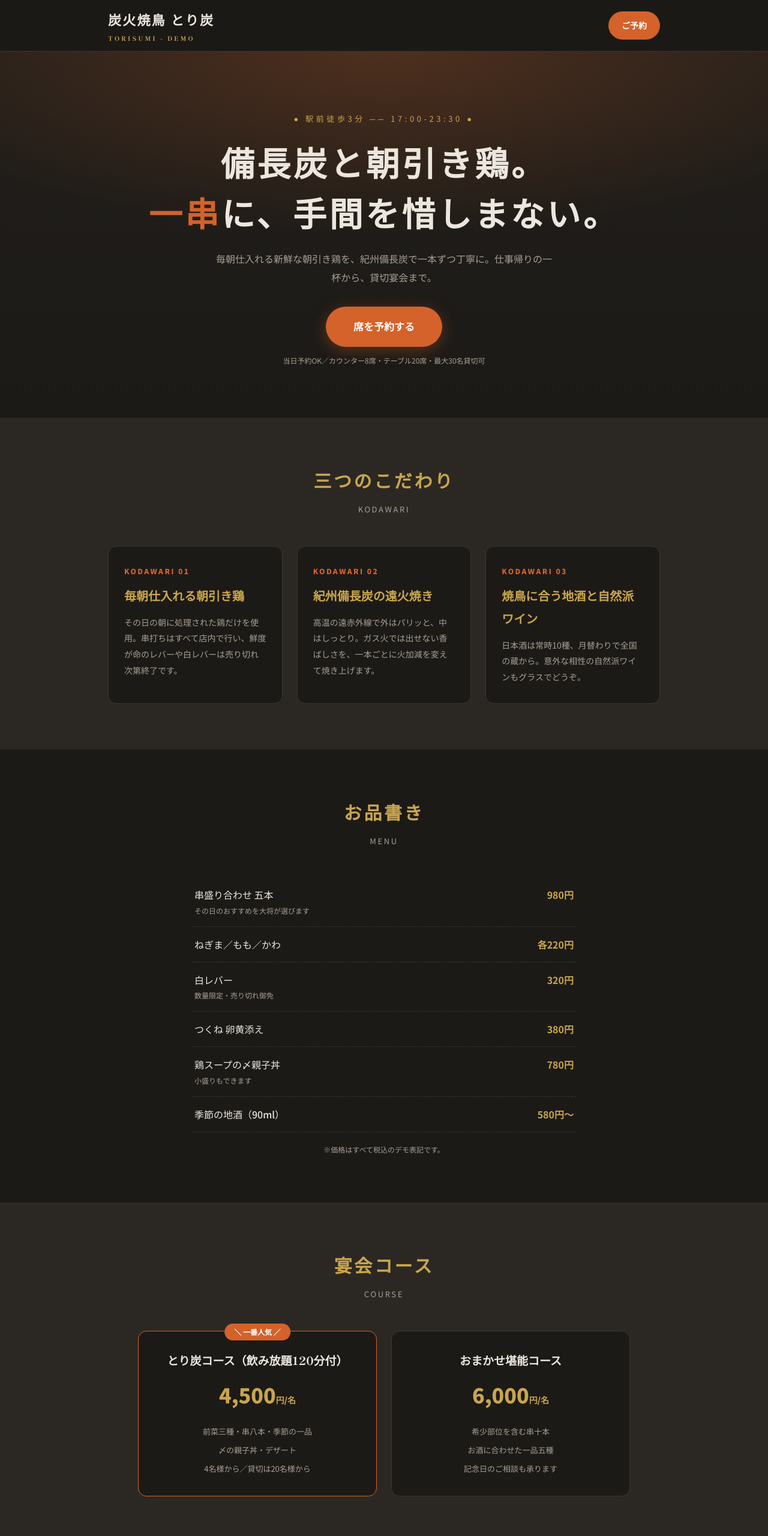
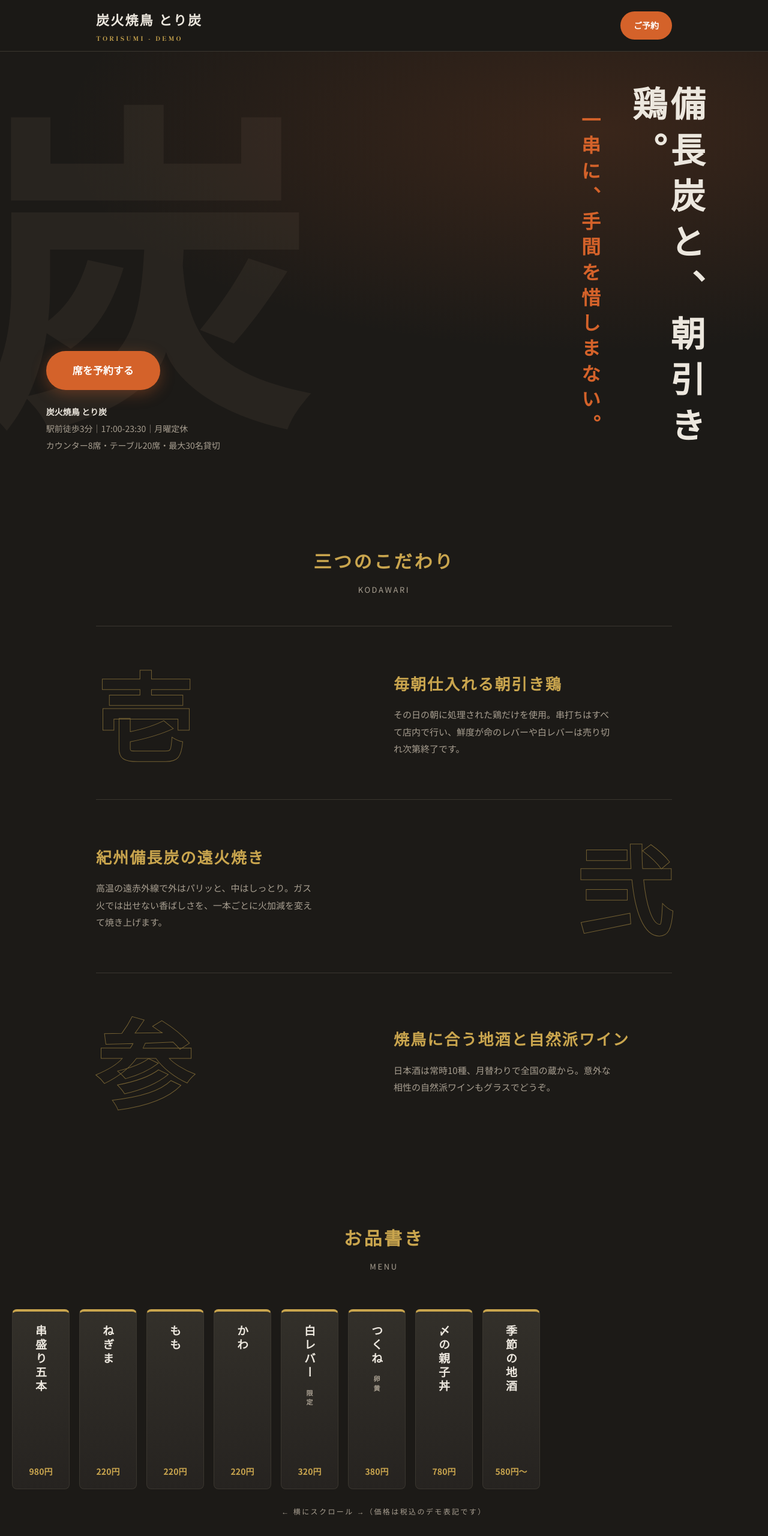
Before and after one commit to kazu-apps/portfolio, a plain HTML site: page lp-restaurant/index.html in a window 1280 px wide. Shown: the top 2560 px of the page at 60% size. Drawn offline with Linux system fonts and the light colour scheme.

Commit message:
Redesign restaurant & salon LPs with distinct layouts (Figma-driven)
Co-Authored-By: Claude Fable 5 <noreply@anthropic.com>

```diff
--- a/lp-restaurant/index.html
+++ b/lp-restaurant/index.html
@@ -11,107 +11,119 @@
 <style>
   :root {
     --sumi: #1c1a17;
-    --sumi-light: #2b2823;
+    --sumi-light: #262320;
     --hi: #d4622a;
     --hi-dark: #b04d1d;
     --kin: #c9a54e;
     --text: #ece7de;
     --muted: #a89f91;
+    --line: #3a362f;
   }
   * { margin: 0; padding: 0; box-sizing: border-box; }
   html { scroll-behavior: smooth; }
-  body {
-    font-family: "Noto Sans JP", sans-serif;
-    background: var(--sumi);
-    color: var(--text);
-    line-height: 1.9;
-  }
+  body { font-family: "Noto Sans JP", sans-serif; background: var(--sumi); color: var(--text); line-height: 1.9; }
   .serif { font-family: "Shippori Mincho", serif; }
-  .inner { max-width: 960px; margin: 0 auto; padding: 0 20px; }
-  section { padding: 76px 0; }
-  .section-title {
-    text-align: center; font-family: "Shippori Mincho", serif;
-    font-size: 30px; font-weight: 800; color: var(--kin);
-    margin-bottom: 8px; letter-spacing: .12em;
-  }
-  .section-sub { text-align: center; color: var(--muted); font-size: 13px; letter-spacing: .2em; margin-bottom: 48px; }
+  .inner { max-width: 1000px; margin: 0 auto; padding: 0 20px; }
+  section { padding: 84px 0; }
 
-  header {
-    position: sticky; top: 0; z-index: 100;
-    background: rgba(28,26,23,.94); backdrop-filter: blur(6px);
-    border-bottom: 1px solid #3a362f;
-  }
-  .header-inner { max-width: 960px; margin: 0 auto; padding: 12px 20px; display: flex; align-items: center; justify-content: space-between; }
+  header { position: sticky; top: 0; z-index: 100; background: rgba(28,26,23,.92); backdrop-filter: blur(6px); border-bottom: 1px solid var(--line); }
+  .header-inner { max-width: 1000px; margin: 0 auto; padding: 12px 20px; display: flex; align-items: center; justify-content: space-between; }
   .logo { font-family: "Shippori Mincho", serif; font-weight: 800; font-size: 22px; color: var(--text); text-decoration: none; letter-spacing: .1em; }
   .logo small { font-size: 10px; color: var(--kin); display: block; letter-spacing: .3em; }
   .header-cta { background: var(--hi); color: #fff; text-decoration: none; padding: 10px 22px; border-radius: 999px; font-weight: 700; font-size: 14px; }
   .header-cta:hover { background: var(--hi-dark); }
 
-  .hero {
-    padding: 100px 0 84px; text-align: center;
-    background:
-      radial-gradient(ellipse 70% 50% at 50% 0%, rgba(212,98,42,.25), transparent),
-      linear-gradient(180deg, #211e1a 0%, var(--sumi) 100%);
+  /* ===== 縦書きヒーロー ===== */
+  .hero { position: relative; min-height: 92vh; overflow: hidden;
+    background: radial-gradient(ellipse 70% 50% at 78% 18%, rgba(212,98,42,.16), transparent), var(--sumi); }
+  .hero-watermark {
+    position: absolute; left: -4%; top: 8%;
+    font-family: "Shippori Mincho", serif; font-weight: 800;
+    font-size: clamp(280px, 46vw, 560px); line-height: 1;
+    color: rgba(255, 217, 179, .05); user-select: none; pointer-events: none;
   }
-  .hero-kicker { color: var(--kin); letter-spacing: .35em; font-size: 13px; margin-bottom: 18px; }
-  .hero h1 { font-family: "Shippori Mincho", serif; font-size: clamp(34px, 6vw, 56px); font-weight: 800; letter-spacing: .08em; line-height: 1.5; margin-bottom: 20px; }
-  .hero h1 em { font-style: normal; color: var(--hi); }
-  .hero p { color: var(--muted); max-width: 560px; margin: 0 auto 34px; }
-  .cta-btn {
-    display: inline-block; background: var(--hi); color: #fff; text-decoration: none;
-    font-size: 17px; font-weight: 900; padding: 17px 46px; border-radius: 999px;
-    box-shadow: 0 6px 24px rgba(212,98,42,.35); transition: transform .15s, background .2s;
+  .hero-vertical {
+    position: absolute; right: 8%; top: 50%; transform: translateY(-50%);
+    display: flex; gap: clamp(20px, 4vw, 48px); height: min(78vh, 620px);
   }
+  .hero-vertical .v {
+    writing-mode: vertical-rl; font-family: "Shippori Mincho", serif; font-weight: 800;
+    letter-spacing: .32em; line-height: 1.1;
+  }
+  .v-main { font-size: clamp(34px, 5.4vw, 58px); color: var(--text); }
+  .v-sub  { font-size: clamp(20px, 3vw, 32px); color: var(--hi); margin-top: 40px; }
+  .hero-bottom { position: absolute; left: 6%; bottom: 9%; }
+  .cta-btn { display: inline-block; background: var(--hi); color: #fff; text-decoration: none; font-size: 17px; font-weight: 900; padding: 16px 44px; border-radius: 999px; box-shadow: 0 6px 24px rgba(212,98,42,.35); transition: transform .15s, background .2s; }
   .cta-btn:hover { background: var(--hi-dark); transform: translateY(-2px); }
-  .cta-note { font-size: 12px; color: var(--muted); margin-top: 12px; }
+  .hero-info { margin-top: 22px; color: var(--muted); font-size: 14px; line-height: 2; }
+  .hero-info b { color: var(--text); font-weight: 700; }
 
-  .kodawari { background: var(--sumi-light); }
-  .kodawari-grid { display: grid; grid-template-columns: repeat(auto-fit, minmax(260px, 1fr)); gap: 24px; }
-  .kodawari-card { border: 1px solid #3a362f; border-radius: 14px; padding: 30px 26px; background: var(--sumi); }
-  .kodawari-num { color: var(--hi); font-weight: 900; letter-spacing: .2em; font-size: 12px; }
-  .kodawari-card h3 { font-family: "Shippori Mincho", serif; font-size: 20px; color: var(--kin); margin: 10px 0 12px; }
-  .kodawari-card p { font-size: 14px; color: var(--muted); }
+  /* ===== こだわり：全幅交互3幕 ===== */
+  .act { border-top: 1px solid var(--line); padding: 64px 0; display: grid; grid-template-columns: 1fr 1fr; gap: 32px; align-items: center; }
+  .act .num { font-family: "Shippori Mincho", serif; font-weight: 800; font-size: clamp(90px, 14vw, 160px); line-height: 1; color: transparent; -webkit-text-stroke: 1px rgba(201,165,78,.5); }
+  .act:nth-child(even) .num { order: 2; text-align: right; }
+  .act h3 { font-family: "Shippori Mincho", serif; font-size: 26px; color: var(--kin); margin-bottom: 14px; letter-spacing: .08em; }
+  .act p { color: var(--muted); font-size: 15px; max-width: 44ch; }
 
-  .menu-list { max-width: 640px; margin: 0 auto; }
-  .menu-item { display: flex; justify-content: space-between; align-items: baseline; border-bottom: 1px dashed #3a362f; padding: 14px 4px; }
-  .menu-item .name { font-weight: 500; }
-  .menu-item .name small { display: block; color: var(--muted); font-size: 12px; }
-  .menu-item .price { color: var(--kin); font-weight: 700; white-space: nowrap; margin-left: 16px; }
-  .menu-note { text-align: center; color: var(--muted); font-size: 12px; margin-top: 18px; }
+  /* ===== お品書き：木札の横スクロール ===== */
+  .menu-scroll-wrap { position: relative; }
+  .menu-scroll { display: flex; gap: 16px; overflow-x: auto; padding: 10px 20px 26px; scroll-snap-type: x mandatory; }
+  .menu-scroll::-webkit-scrollbar { height: 6px; }
+  .menu-scroll::-webkit-scrollbar-thumb { background: var(--line); border-radius: 3px; }
+  .fuda {
+    flex: 0 0 auto; scroll-snap-align: start;
+    width: 96px; height: 300px; border-radius: 8px;
+    background: linear-gradient(175deg, #33302a, #262320);
+    border: 1px solid var(--line); border-top: 4px solid var(--kin);
+    display: flex; flex-direction: column; align-items: center; justify-content: space-between;
+    padding: 22px 0 16px;
+  }
+  .fuda .name { writing-mode: vertical-rl; font-family: "Shippori Mincho", serif; font-weight: 600; font-size: 19px; letter-spacing: .22em; color: var(--text); }
+  .fuda .name small { font-size: 11px; color: var(--muted); }
+  .fuda .price { color: var(--kin); font-weight: 700; font-size: 14px; }
+  .scroll-hint { text-align: center; color: var(--muted); font-size: 12px; letter-spacing: .2em; }
+
+  .section-title { text-align: center; font-family: "Shippori Mincho", serif; font-size: 30px; font-weight: 800; color: var(--kin); margin-bottom: 8px; letter-spacing: .12em; }
+  .section-sub { text-align: center; color: var(--muted); font-size: 13px; letter-spacing: .2em; margin-bottom: 48px; }
 
   .course { background: var(--sumi-light); }
   .course-cards { display: grid; grid-template-columns: repeat(auto-fit, minmax(260px, 1fr)); gap: 24px; max-width: 820px; margin: 0 auto; }
-  .course-card { border-radius: 14px; padding: 30px 26px; background: var(--sumi); border: 1px solid #3a362f; text-align: center; position: relative; }
+  .course-card { border-radius: 14px; padding: 30px 26px; background: var(--sumi); border: 1px solid var(--line); text-align: center; position: relative; }
   .course-card.featured { border-color: var(--hi); }
   .course-tag { position: absolute; top: -13px; left: 50%; transform: translateX(-50%); background: var(--hi); color: #fff; font-size: 12px; font-weight: 900; padding: 3px 16px; border-radius: 999px; white-space: nowrap; }
-  .course-card h3 { font-family: "Shippori Mincho", serif; font-size: 19px; color: var(--text); margin-bottom: 8px; }
+  .course-card h3 { font-family: "Shippori Mincho", serif; font-size: 19px; margin-bottom: 8px; }
   .course-price { font-size: 34px; font-weight: 900; color: var(--kin); }
   .course-price small { font-size: 14px; }
   .course-card ul { list-style: none; margin-top: 14px; font-size: 13px; color: var(--muted); }
   .course-card li { padding: 3px 0; }
 
   .voice-grid { display: grid; grid-template-columns: repeat(auto-fit, minmax(260px, 1fr)); gap: 20px; }
-  .voice-card { background: var(--sumi-light); border-radius: 14px; padding: 26px; border: 1px solid #3a362f; }
+  .voice-card { background: var(--sumi-light); border-radius: 14px; padding: 26px; border: 1px solid var(--line); }
   .voice-stars { color: var(--kin); letter-spacing: 2px; margin-bottom: 10px; }
-  .voice-card p { font-size: 14px; color: var(--text); margin-bottom: 12px; }
+  .voice-card p { font-size: 14px; margin-bottom: 12px; }
   .voice-meta { font-size: 12px; color: var(--muted); }
 
   .info { background: var(--sumi-light); }
   .info-table { max-width: 620px; margin: 0 auto; width: 100%; border-collapse: collapse; }
-  .info-table th, .info-table td { padding: 14px 12px; border-bottom: 1px solid #3a362f; font-size: 14px; text-align: left; }
+  .info-table th, .info-table td { padding: 14px 12px; border-bottom: 1px solid var(--line); font-size: 14px; text-align: left; }
   .info-table th { width: 30%; color: var(--kin); font-weight: 700; }
 
   .final-cta { text-align: center; background: radial-gradient(ellipse 70% 60% at 50% 100%, rgba(212,98,42,.2), transparent); }
-  .final-cta h2 { font-family: "Shippori Mincho", serif; font-size: 26px; color: var(--text); margin-bottom: 10px; }
+  .final-cta h2 { font-family: "Shippori Mincho", serif; font-size: 26px; margin-bottom: 10px; }
   .final-cta p { color: var(--muted); margin-bottom: 30px; }
   .tel { font-size: 26px; font-weight: 900; color: var(--kin); letter-spacing: .05em; }
+  .cta-note { font-size: 12px; color: var(--muted); margin-top: 12px; }
 
   footer { background: #141210; color: #7d766b; text-align: center; padding: 28px 20px; font-size: 12px; }
   .demo-note { color: #a89f91; margin-bottom: 6px; }
 
-  @media (max-width: 640px) {
+  @media (max-width: 720px) {
     section { padding: 56px 0; }
-    .hero { padding: 64px 0 56px; }
+    .hero { min-height: 88vh; }
+    .hero-vertical { right: 6%; }
+    .hero-bottom { left: 20px; right: 20px; }
+    .act { grid-template-columns: 1fr; gap: 8px; padding: 44px 0; }
+    .act:nth-child(even) .num { order: 0; text-align: left; }
   }
 </style>
 </head>
@@ -125,32 +137,42 @@
 </header>
 
 <div class="hero">
-  <div class="inner">
-    <div class="hero-kicker">● 駅前徒歩3分 ── 17:00-23:30 ●</div>
-    <h1>備長炭と朝引き鶏。<br><em>一串</em>に、手間を惜しまない。</h1>
-    <p>毎朝仕入れる新鮮な朝引き鶏を、紀州備長炭で一本ずつ丁寧に。仕事帰りの一杯から、貸切宴会まで。</p>
+  <div class="hero-watermark" aria-hidden="true">炭</div>
+  <div class="hero-vertical">
+    <div class="v v-sub">一串に、手間を惜しまない。</div>
+    <div class="v v-main">備長炭と、朝引き鶏。</div>
+  </div>
+  <div class="hero-bottom">
     <a class="cta-btn" href="#reserve">席を予約する</a>
-    <div class="cta-note">当日予約OK／カウンター8席・テーブル20席・最大30名貸切可</div>
+    <div class="hero-info">
+      <b>炭火焼鳥 とり炭</b><br>
+      駅前徒歩3分｜17:00-23:30｜月曜定休<br>
+      カウンター8席・テーブル20席・最大30名貸切
+    </div>
   </div>
 </div>
 
-<section class="kodawari">
+<section>
   <div class="inner">
     <h2 class="section-title">三つのこだわり</h2>
     <div class="section-sub">KODAWARI</div>
-    <div class="kodawari-grid">
-      <div class="kodawari-card">
-        <div class="kodawari-num">KODAWARI 01</div>
+    <div class="act">
+      <div class="num">壱</div>
+      <div>
         <h3>毎朝仕入れる朝引き鶏</h3>
         <p>その日の朝に処理された鶏だけを使用。串打ちはすべて店内で行い、鮮度が命のレバーや白レバーは売り切れ次第終了です。</p>
       </div>
-      <div class="kodawari-card">
-        <div class="kodawari-num">KODAWARI 02</div>
+    </div>
+    <div class="act">
+      <div class="num">弐</div>
+      <div>
         <h3>紀州備長炭の遠火焼き</h3>
         <p>高温の遠赤外線で外はパリッと、中はしっとり。ガス火では出せない香ばしさを、一本ごとに火加減を変えて焼き上げます。</p>
       </div>
-      <div class="kodawari-card">
-        <div class="kodawari-num">KODAWARI 03</div>
+    </div>
+    <div class="act">
+      <div class="num">参</div>
+      <div>
         <h3>焼鳥に合う地酒と自然派ワイン</h3>
         <p>日本酒は常時10種、月替わりで全国の蔵から。意外な相性の自然派ワインもグラスでどうぞ。</p>
       </div>
@@ -158,19 +180,23 @@
   </div>
 </section>
 
-<section>
+<section style="padding-top: 40px;">
   <div class="inner">
     <h2 class="section-title">お品書き</h2>
     <div class="section-sub">MENU</div>
-    <div class="menu-list">
-      <div class="menu-item"><span class="name">串盛り合わせ 五本<small>その日のおすすめを大将が選びます</small></span><span class="price">980円</span></div>
-      <div class="menu-item"><span class="name">ねぎま／もも／かわ</span><span class="price">各220円</span></div>
-      <div class="menu-item"><span class="name">白レバー<small>数量限定・売り切れ御免</small></span><span class="price">320円</span></div>
-      <div class="menu-item"><span class="name">つくね 卵黄添え</span><span class="price">380円</span></div>
-      <div class="menu-item"><span class="name">鶏スープの〆親子丼<small>小盛りもできます</small></span><span class="price">780円</span></div>
-      <div class="menu-item"><span class="name">季節の地酒（90ml）</span><span class="price">580円〜</span></div>
+  </div>
+  <div class="menu-scroll-wrap">
+    <div class="menu-scroll">
+      <div class="fuda"><div class="name">串盛り五本</div><div class="price">980円</div></div>
+      <div class="fuda"><div class="name">ねぎま</div><div class="price">220円</div></div>
+      <div class="fuda"><div class="name">もも</div><div class="price">220円</div></div>
+      <div class="fuda"><div class="name">かわ</div><div class="price">220円</div></div>
+      <div class="fuda"><div class="name">白レバー<small>　限定</small></div><div class="price">320円</div></div>
+      <div class="fuda"><div class="name">つくね<small>　卵黄</small></div><div class="price">380円</div></div>
+      <div class="fuda"><div class="name">〆の親子丼</div><div class="price">780円</div></div>
+      <div class="fuda"><div class="name">季節の地酒</div><div class="price">580円〜</div></div>
     </div>
-    <p class="menu-note">※価格はすべて税込のデモ表記です。</p>
+    <div class="scroll-hint">← 横にスクロール →（価格は税込のデモ表記です）</div>
   </div>
 </section>
 
```
Also changed, not shown: lp-salon/index.html (+108 -76 lines).
